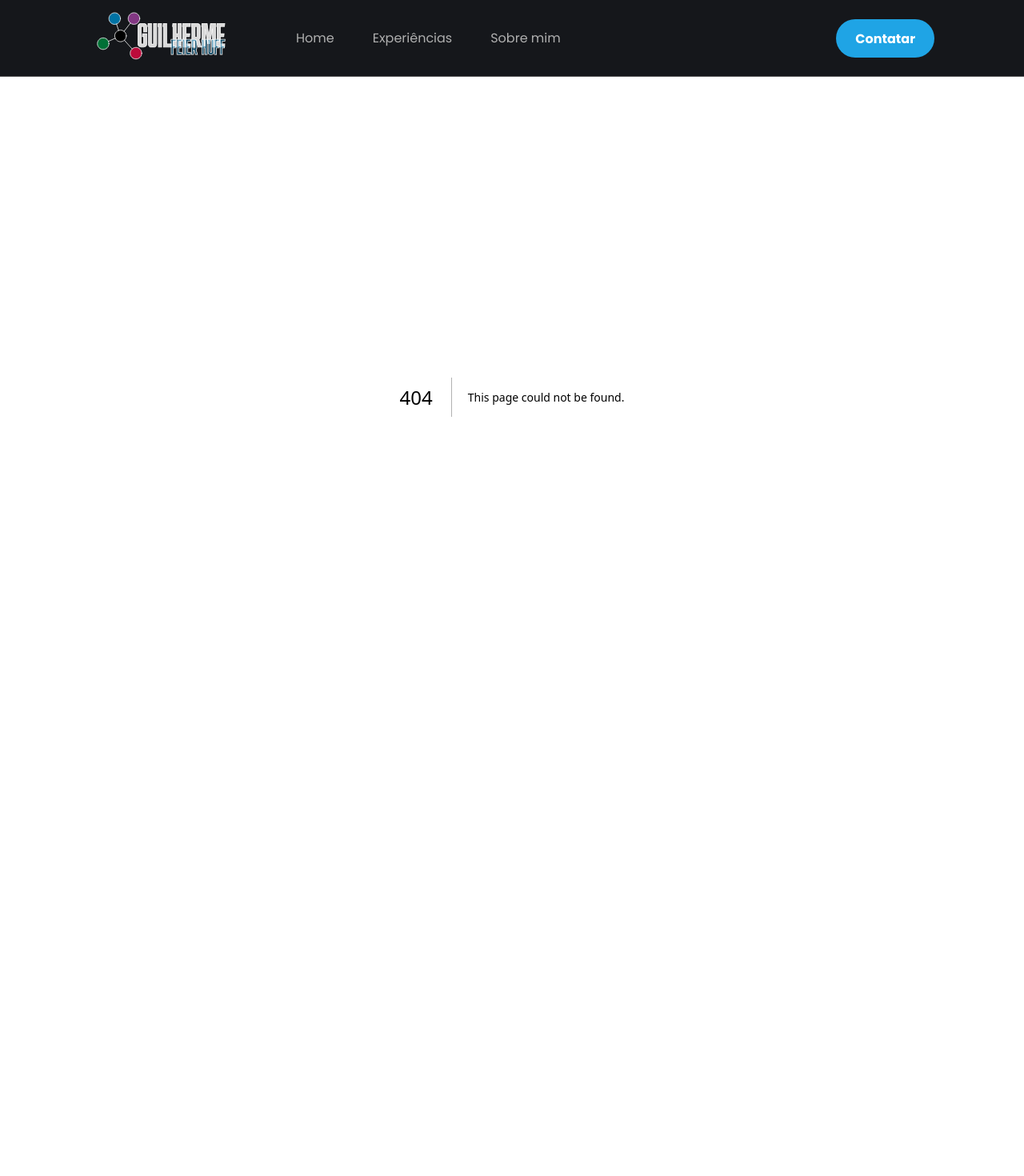
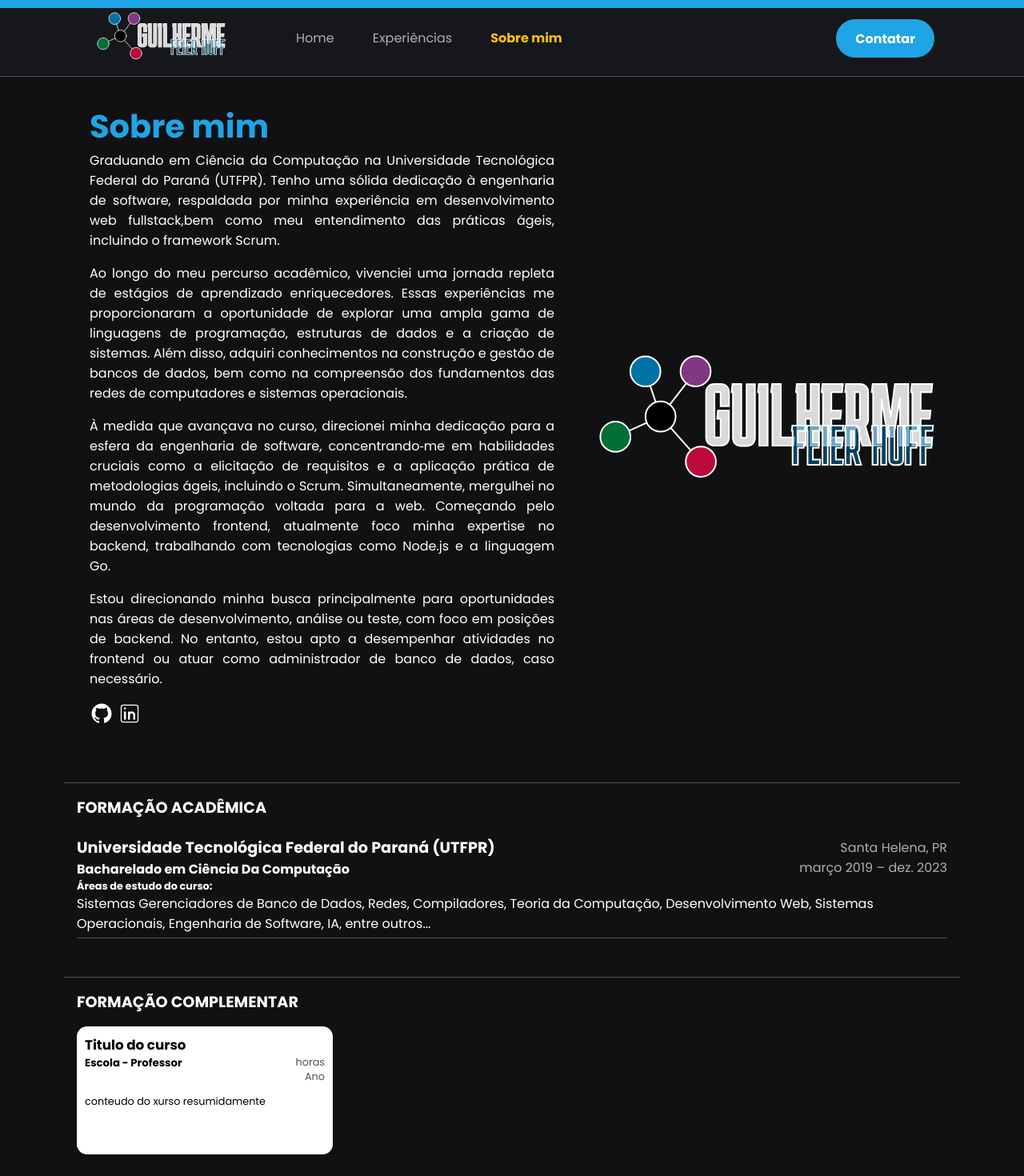
Before and after one commit to guihuff/portifolioPrismic, a Next.js app: page /aboutme in a window 1280 px wide. Before the commit this address had no page. Shown: the top 1470 px of the page at 80% size. Before the commit the page ends 896 px from the top, so only its background shows below. Built offline with nearby package versions, Linux system fonts and the light colour scheme.

Commit message:
about me page

```diff
--- a/package.json
+++ b/package.json
@@ -18,6 +18,7 @@
     "@types/react-dom": "18.2.7",
     "eslint": "8.49.0",
     "eslint-config-next": "13.4.19",
+    "framer-motion": "^10.16.4",
     "next": "13.4.19",
     "prismic-dom": "^2.2.7",
     "react": "18.2.0",
--- a/src/components/Header/index.tsx
+++ b/src/components/Header/index.tsx
@@ -20,7 +20,7 @@ export function Header () {
             <a>Experiências</a>
           </ActiveLink>
 
-          <ActiveLink href={'/sobre'} activeClassName={styles.active}>
+          <ActiveLink href={'/aboutme'} activeClassName={styles.active}>
             <a>Sobre mim</a>
           </ActiveLink>
 
--- a/src/components/Header/styles.module.scss
+++ b/src/components/Header/styles.module.scss
@@ -92,3 +92,14 @@
     }
   }
 }
+
+@media (max-width: 380px) {
+  .headerContent {
+    nav {
+      a {
+        padding: 0;
+      }
+    }
+  }
+
+}
--- /dev/null
+++ b/src/components/ProgressBar/index.tsx
@@ -0,0 +1,15 @@
+import styles from './styles.module.scss';
+
+import { motion, useScroll } from "framer-motion";
+
+
+export function ProgressBar (){
+  const { scrollYProgress } = useScroll();
+
+  return (
+    <motion.div
+      className={styles.progressbar}
+      style={{ scaleX: scrollYProgress }}
+    />
+  )
+}
--- /dev/null
+++ b/src/components/ProgressBar/styles.module.scss
@@ -0,0 +1,9 @@
+.progressbar {
+  position: fixed;
+  top: 0;
+  left: 0;
+  right: 0;
+  height: 10px;
+  background: var(--blue-900);
+  transform-origin: 0%;
+}
--- /dev/null
+++ b/src/pages/aboutme/index.tsx
@@ -0,0 +1,115 @@
+import Head from "next/head";
+import styles from './styles.module.scss'
+import Image from "next/image";
+import { motion } from "framer-motion";
+
+import Logo from "../../../public/images/logo-dark-theme-ci.svg";
+import { CiLinkedin  } from "react-icons/ci"
+import { BiLogoGithub  } from "react-icons/bi"
+import { ProgressBar } from "@/components/ProgressBar";
+import { useEffect, useRef, useState } from "react";
+import { Footer } from "@/components/Footer";
+
+
+export default function AboutMe() {
+  const carosel = useRef<HTMLDivElement>(null);
+  const [width, setWidth] = useState(0);
+
+  useEffect(() => {
+    setWidth(carosel.current!.scrollWidth - carosel.current!.offsetWidth);
+  }, []);
+  return (
+    <>
+      <Head>
+        <title>About Me - Huff, G F.</title>
+      </Head>
+      <main className={styles.container}>
+        <ProgressBar />
+        <section className={styles.apresentationText}>
+          <div>
+            <h1>Sobre mim</h1>
+            <p>
+              Graduando em Ciência da Computação na Universidade Tecnológica Federal do Paraná (UTFPR).
+              Tenho uma sólida dedicação à engenharia de software, respaldada por minha experiência
+              em desenvolvimento web fullstack,bem como meu entendimento das práticas ágeis, incluindo
+              o framework Scrum.
+            </p>
+            <p>
+              Ao longo do meu percurso acadêmico, vivenciei uma jornada repleta de estágios de aprendizado enriquecedores.
+              Essas experiências me proporcionaram a oportunidade de explorar uma ampla gama de linguagens de programação,
+              estruturas de dados e a criação de sistemas. Além disso, adquiri conhecimentos na construção e gestão de bancos
+              de dados, bem como na compreensão dos fundamentos das redes de computadores e sistemas operacionais.
+            </p>
+            <p>
+              À medida que avançava no curso, direcionei minha dedicação para a esfera da engenharia de software,
+              concentrando{"‐"}me em habilidades cruciais    como a elicitação de requisitos e a aplicação prática
+              de metodologias ágeis, incluindo o Scrum. Simultaneamente, mergulhei no mundo da programação voltada
+              para a web. Começando pelo desenvolvimento frontend, atualmente foco minha expertise no backend,
+              trabalhando com tecnologias como Node.js e a linguagem Go.
+            </p>
+            <p>
+              Estou direcionando minha busca principalmente para oportunidades nas áreas de desenvolvimento,
+              análise ou teste, com foco em posições de backend. No entanto, estou apto a desempenhar atividades
+              no frontend ou atuar como administrador de banco de dados, caso necessário.
+            </p>
+            <div className={styles.social}>
+              <a href="/"><BiLogoGithub size={30}/></a>
+              <a href="/"><CiLinkedin size={30}/></a>
+            </div>
+          </div>
+          <Image src={Logo} alt="Logo Guilherme Feier Huff" className={styles.logo}/>
+        </section>
+        <section className={styles.studyContainer}>
+          <h1>Formação Acadêmica</h1>
+          <ul className={styles.studyList}>
+            <li>
+              <div className={styles.liStudyTitle}>
+                <div>
+                  <h3>Universidade Tecnológica Federal do Paraná (UTFPR)</h3>
+                  <h4>Bacharelado em Ciência Da Computação</h4>
+                </div>
+                <div>
+                  <p>Santa Helena, PR</p>
+                  <p>março 2019 – dez. 2023</p>
+                </div>
+              </div>
+              <h5>Áreas de estudo do curso:</h5>
+              <p>
+                Sistemas Gerenciadores de Banco de Dados, Redes, Compiladores, Teoria da Computação,
+                Desenvolvimento Web, Sistemas Operacionais, Engenharia de Software, IA, entre outros...
+              </p>
+            </li>
+          </ul>
+        </section>
+        <section className={styles.studyContainer}>
+          <h1>Formação Complementar</h1>
+          <motion.div ref={carosel} className={styles.carrossel}
+            whileTap={{cursor: 'grabbing'}}
+            drag="x"
+            dragConstraints={{right:0, left: -width}}
+            initial={{x: 100}}
+            animate={{x: 0}}
+            transition={{duration: 0.5}}
+          >
+            <motion.ul className={styles.innerCarrossel}>
+              <motion.li className={styles.itemCarrossel}>
+                <h3>Titulo do curso</h3>
+                <div className={styles.liStudyTitleCarrossel}>
+                  <div>
+                    <h4>Escola - Professor</h4>
+                  </div>
+                  <div>
+                    <p>horas</p>
+                    <p>Ano</p>
+                  </div>
+                </div>
+                <p className={styles.carrosselText}>conteudo do xurso resumidamente</p>
+              </motion.li>
+            </motion.ul>
+          </motion.div>
+        </section>
+      </main>
+      <Footer />
+    </>
+  )
+}
--- /dev/null
+++ b/src/pages/aboutme/styles.module.scss
@@ -0,0 +1,152 @@
+.container {
+  position: relative;
+  min-height: calc(100vh - 6rem);
+  margin: 0 auto;
+  margin-bottom: 1rem;
+  max-width: 1120px;
+
+  display: flex;
+  flex-direction: column;
+}
+
+.apresentationText {
+  padding: 2rem;
+  color: var(--white);
+  text-align: justify;
+  max-width: 100%;
+  display: flex;
+  gap: 2rem;
+  justify-content: space-between;
+  align-items: center;
+
+  h1 {
+    font-size: 2.5rem;
+    color: var(--blue-900)
+  }
+  div {
+    max-width: 700px;
+  }
+
+  p {
+    margin-bottom: 1rem;
+  }
+
+}
+
+.social {
+  a {
+    transition: color 0.5s;
+    &:hover {
+      color: var(--blue-900);
+    }
+    &:nth-child(n + 2) {
+      margin-left: 5px;
+    }
+  }
+
+}
+
+.studyContainer {
+  margin-top: 2rem;
+  padding: 1rem;
+  border-top: 1px solid var(--gray-200);
+  width: 100%;
+  overflow: hidden;
+
+  h1 {
+    font-size: 1.2rem;
+    color: var(--white);
+    text-transform: uppercase;
+  }
+}
+
+.studyList {
+  list-style: none;
+  margin: 0;
+  padding: 0;
+  color: var(--white);
+
+  li {
+    margin-top: 1rem;
+    width: 100%;
+    padding: 5px 0;
+    border-bottom: 1px solid var(--gray-200);
+
+    .liStudyTitle {
+      display: flex;
+      align-items: center;
+      justify-content: space-between;
+
+      div + div {
+        text-align: end;
+        color: var(--gray-100);
+      }
+    }
+  }
+  h3 {
+    font-size: 1.2rem;
+  }
+  h4 {
+    font-size: 1rem;
+  }
+  h5 {
+    font-size: 0.8rem;
+  }
+}
+
+.carrossel {
+  cursor: grab;
+
+  .innerCarrossel {
+    display: flex;
+    gap: 12px;
+  }
+  .itemCarrossel {
+    background-color: var(--white);
+    margin-top: 1rem;
+    width: 320px;
+    min-width: 320px;
+    height: 160px;
+    border-radius: 0.8rem;
+    padding: 10px;
+    display: flex;
+    flex-direction: column;
+
+    .liStudyTitleCarrossel {
+      display: flex;
+      justify-content: space-between;
+
+      div + div {
+        text-align: end;
+        color: var(--gray-200);
+      }
+    }
+    h3 {
+      font-size: 1.05rem;
+    }
+    h4 {
+      font-size: 0.83rem;
+    }
+    p {
+      font-size: 0.8rem;
+    }
+    .carrosselText {
+      margin-top: 0.8rem;
+    }
+  }
+}
+
+@media (max-width: 930px) {
+  .apresentationText {
+    flex-direction: column;
+
+    div {
+      order: 1;
+    }
+
+    .logo {
+      order: 0;
+      width: 350px;
+    }
+  }
+}
--- a/src/pages/index.tsx
+++ b/src/pages/index.tsx
@@ -6,6 +6,7 @@ import { Footer } from '@/components/Footer'
 
 import { createClient } from "@/prismicio";
 import { RichText } from "prismic-dom";
+import { ProgressBar } from '@/components/ProgressBar';
 
 type Content = {
   title: string;
@@ -30,6 +31,7 @@ export default function Home({content}: ContentProps) {
         <title>Home - Huff, G F.</title>
       </Head>
       <main className={styles.container}>
+        <ProgressBar />
         <div className={styles.containerHeader}>
           <section className={styles.ctaText}>
             <h1>{content.title}</h1>
--- a/src/styles/home.module.scss
+++ b/src/styles/home.module.scss
@@ -1,5 +1,6 @@
 .container {
   display: block;
+  position: relative;
 }
 
 .containerHeader {
```
Also changed, not shown: 1 other file (tests, documents, lock files or other folders).
